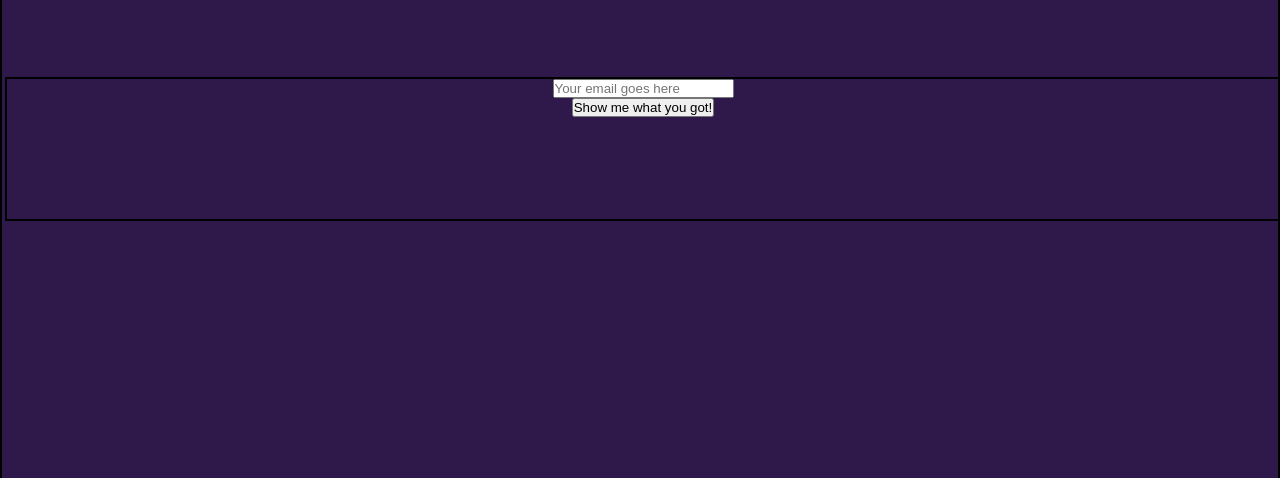
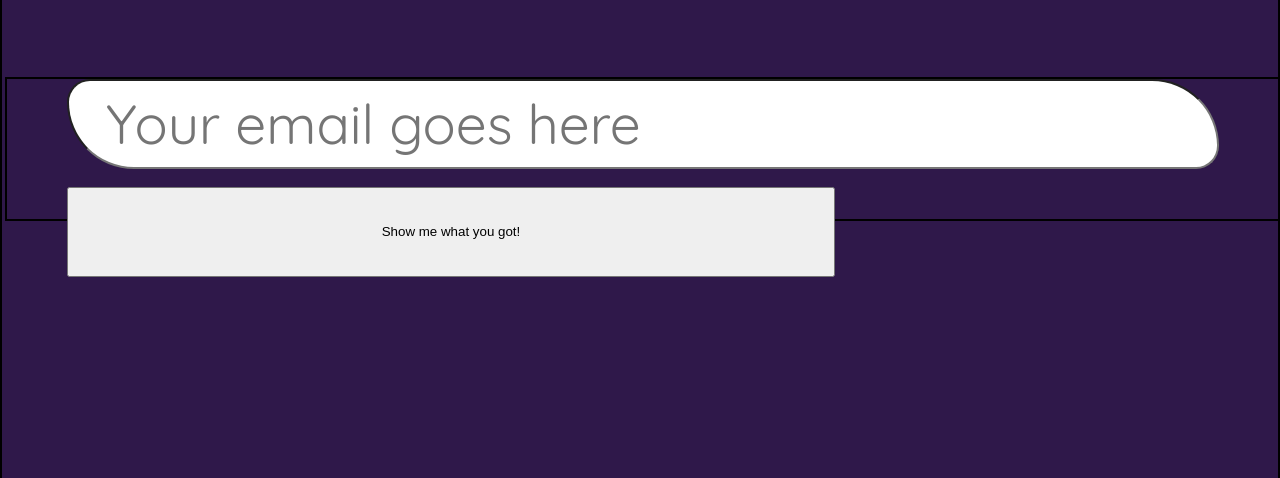
Before and after one commit to AnneCreeYates/free-code-camp-product-landing-page, a plain HTML site: page index.html in a window 1280 px wide. Shown: the part 619-1097 px from the top of the page. Drawn offline with Linux system fonts and the light colour scheme.

Commit message:
adds #form - width, length, display and justify-content; adds email width, height, display, border radius, font size and family, and paddig; adds submit button width, height, and display;

```diff
--- a/styles.css
+++ b/styles.css
@@ -94,13 +94,34 @@ a.nav-link {
 div.container-3 {
   width: 100%;
   height: 9em;
-  display: inline-grid;
+  display: flex;
   position: relative;
   bottom: 20em;
-  text-align: center;
+
 }
 
+#form {
+  width: 100%;
+  heigth: 2.4em;
+  display: inline-grid;
+  justify-content: center;
+}
 
+#email {
+  width: 90vw;
+  height: 90px;
+  display: inline-grid;
+  border-radius: 24px 70px;
+  font-size: 55px;
+  font-family: "Quicksand", monospace;
+  padding: 0 0 0 37px;
+}
+
+#submit.btn {
+  width: 60vw;
+  height: 90px;
+  display: inline-grid;
+}
 
 .container-1, .container-2, .container-3, .container-4, .container-5, .container-6 {
   border: solid black 2px;
```
